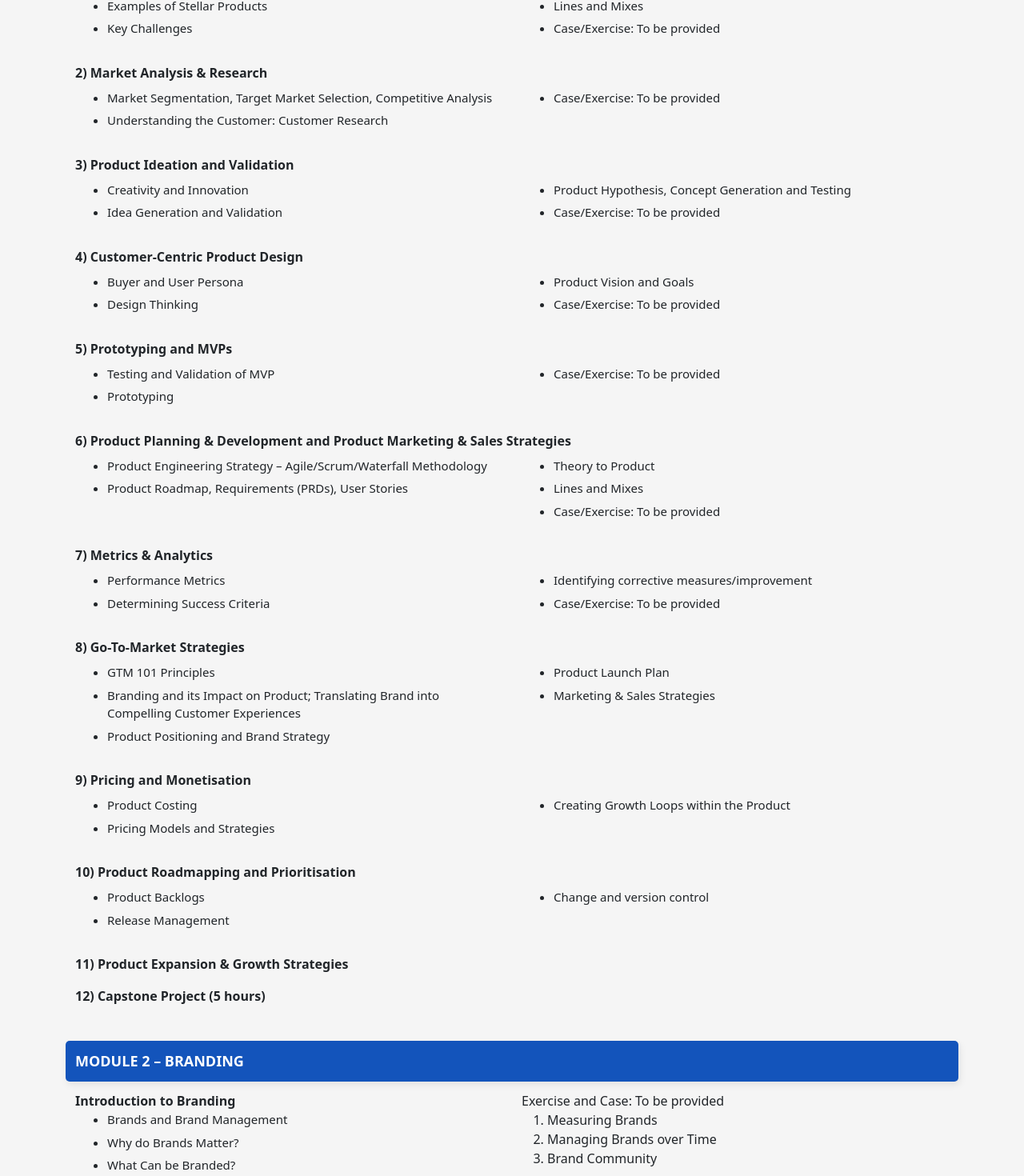
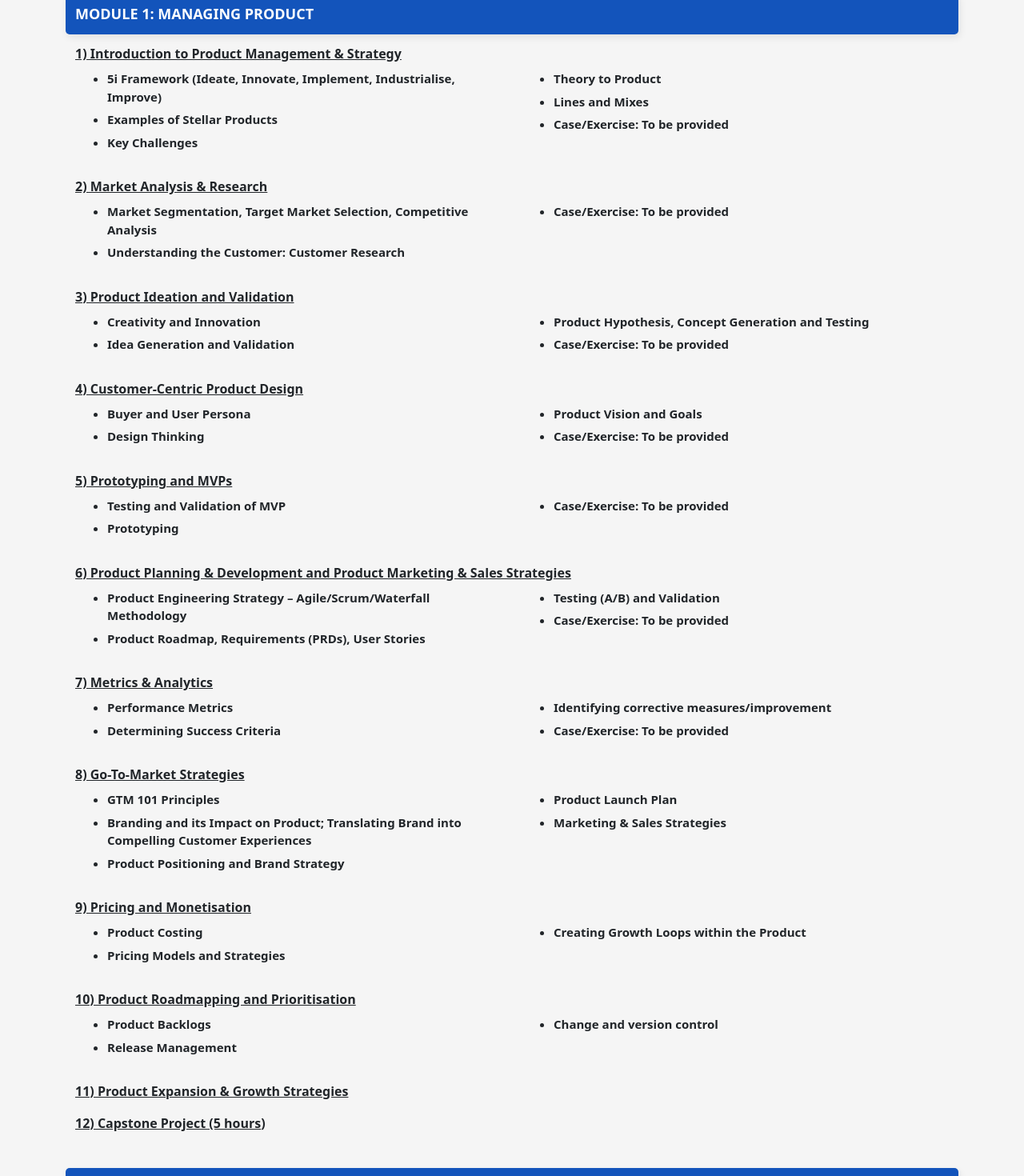
Before and after one commit to KaneDenzil/IIM-Kashipur, a React (Create React App) app: page / in a window 1280 px wide. Shown: the part 1168-2638 px from the top of the page at 80% size. Built offline with nearby package versions, Linux system fonts and the light colour scheme.

Commit message:
Modified the current modules as per the requirements and added new fields

```diff
--- a/src/components/progContent.jsx
+++ b/src/components/progContent.jsx
@@ -11,169 +11,168 @@ const ProgContent = () =>
                 <div className="content_txt">
 
                         <div className="row mx-0 mb-3">
-                            <div className="col-12"><p className="mb-2"><strong>1) Introduction to Product Management & Strategy</strong></p></div>
+                            <div className="col-12"><p className="mb-2"><strong><u>1) Introduction to Product Management & Strategy</u></strong></p></div>
                             <div className="col-md-6 col-sm-12">
                                 <ul className="pl-3">
-                                    <li>5i Framework (Ideate, Innovate, Implement, Industrialise, Improve)</li>
-                                    <li>Examples of Stellar Products </li>
-                                    <li>Key Challenges</li>
+                                    <li><b>5i Framework (Ideate, Innovate, Implement, Industrialise, Improve)</b></li>
+                                    <li><b>Examples of Stellar Products </b></li>
+                                    <li><b>Key Challenges</b></li>
                                 </ul>
                             </div>
                             <div className="col-md-6 col-sm-12">
                                 <ul className="pl-3">
-                                    <li>Theory to Product</li>
-                                    <li>Lines and Mixes</li>
-                                    <li>Case/Exercise: To be provided</li>
+                                    <li><b>Theory to Product</b></li>
+                                    <li><b>Lines and Mixes</b></li>
+                                    <li><b>Case/Exercise: To be provided</b></li>
                                 </ul>
                             </div>
                         </div>
 
                         <div className="row mx-0 mb-3">
-                            <div className="col-12"><p className="mb-2"><strong>2) Market Analysis & Research</strong></p></div>
+                            <div className="col-12"><p className="mb-2"><strong><u>2) Market Analysis & Research</u></strong></p></div>
                             <div className="col-md-6 col-sm-12">
                                 <ul className="pl-3">
-                                    <li>Market Segmentation, Target Market Selection, Competitive Analysis </li>
-                                    <li>Understanding the Customer: Customer Research</li>
+                                    <li><b>Market Segmentation, Target Market Selection, Competitive Analysis</b> </li>
+                                    <li><b>Understanding the Customer: Customer Research</b></li>
                                 </ul>
                             </div>
                             <div className="col-md-6 col-sm-12">
                                 <ul className="pl-3">
-                                    <li>Case/Exercise: To be provided</li>
+                                    <li><b>Case/Exercise: To be provided</b></li>
                                 </ul>
                             </div>
                         </div>
 
                         <div className="row mx-0 mb-3">
-                            <div className="col-12"><p className="mb-2"><strong>3) Product Ideation and Validation</strong></p></div>
+                            <div className="col-12"><p className="mb-2"><strong><u>3) Product Ideation and Validation</u></strong></p></div>
                             <div className="col-md-6 col-sm-12">
                                 <ul className="pl-3">
-                                    <li>Creativity and Innovation </li>
-                                    <li>Idea Generation and Validation</li>
+                                    <li><b>Creativity and Innovation</b> </li>
+                                    <li><b>Idea Generation and Validation</b></li>
                                 </ul>
                             </div>
                             <div className="col-md-6 col-sm-12">
                                 <ul className="pl-3">
-                                    <li>Product Hypothesis, Concept Generation and Testing </li>
-                                    <li>Case/Exercise: To be provided</li>
+                                    <li><b>Product Hypothesis, Concept Generation and Testing</b> </li>
+                                    <li><b>Case/Exercise: To be provided</b></li>
                                 </ul>
                             </div>
                         </div>
 
                         <div className="row mx-0 mb-3">
-                            <div className="col-12"><p className="mb-2"><strong>4) Customer-Centric Product Design</strong></p></div>
+                            <div className="col-12"><p className="mb-2"><strong><u>4) Customer-Centric Product Design</u></strong></p></div>
                             <div className="col-md-6 col-sm-12">
                                 <ul className="pl-3">
-                                    <li>Buyer and User Persona</li>
-                                    <li>Design Thinking</li>
+                                    <li><b>Buyer and User Persona</b></li>
+                                    <li><b>Design Thinking</b></li>
                                 </ul>
                             </div>
                             <div className="col-md-6 col-sm-12">
                                 <ul className="pl-3">
-                                    <li>Product Vision and Goals</li>
-                                    <li>Case/Exercise: To be provided</li>
+                                    <li><b>Product Vision and Goals</b></li>
+                                    <li><b>Case/Exercise: To be provided</b></li>
                                 </ul>
                             </div>
                         </div>
 
                         <div className="row mx-0 mb-3">
-                            <div className="col-12"><p className="mb-2"><strong>5) Prototyping and MVPs</strong></p></div>
+                            <div className="col-12"><p className="mb-2"><strong><u>5) Prototyping and MVPs</u></strong></p></div>
                             <div className="col-md-6 col-sm-12">
                                 <ul className="pl-3">
-                                    <li>Testing and Validation of MVP </li>
-                                    <li>Prototyping</li>
+                                    <li><b>Testing and Validation of MVP</b> </li>
+                                    <li><b>Prototyping</b></li>
                                 </ul>
                             </div>
                             <div className="col-md-6 col-sm-12">
                                 <ul className="pl-3">
-                                    <li>Case/Exercise: To be provided</li>
+                                    <li><b>Case/Exercise: To be provided</b></li>
                                 </ul>
                             </div>
                         </div>
 
                         <div className="row mx-0 mb-3">
-                            <div className="col-12"><p className="mb-2"><strong>6) Product Planning & Development and Product Marketing & Sales Strategies</strong></p></div>
+                            <div className="col-12"><p className="mb-2"><strong><u>6) Product Planning & Development and Product Marketing & Sales Strategies</u></strong></p></div>
                             <div className="col-md-6 col-sm-12">
                                 <ul className="pl-3">
-                                    <li>Product Engineering Strategy – Agile/Scrum/Waterfall Methodology</li>
-                                    <li>Product Roadmap, Requirements (PRDs), User Stories</li>
+                                    <li><b>Product Engineering Strategy – Agile/Scrum/Waterfall Methodology</b></li>
+                                    <li><b>Product Roadmap, Requirements (PRDs), User Stories</b></li>
                                 </ul>
                             </div>
                             <div className="col-md-6 col-sm-12">
                                 <ul className="pl-3">
-                                    <li>Theory to Product</li>
-                                    <li>Lines and Mixes</li>
-                                    <li>Case/Exercise: To be provided</li>
+                                    <li><b>Testing (A/B) and Validation</b></li>
+                                    <li><b>Case/Exercise: To be provided</b></li>
                                 </ul>
                             </div>
                         </div>
 
                         <div className="row mx-0 mb-3">
-                            <div className="col-12"><p className="mb-2"><strong>7) Metrics & Analytics </strong></p></div>
+                            <div className="col-12"><p className="mb-2"><strong><u>7) Metrics & Analytics </u></strong></p></div>
                             <div className="col-md-6 col-sm-12">
                                 <ul className="pl-3">
-                                    <li>Performance Metrics </li>
-                                    <li>Determining Success Criteria</li>
+                                    <li><b>Performance Metrics</b></li>
+                                    <li><b>Determining Success Criteria</b></li>
                                 </ul>
                             </div>
                             <div className="col-md-6 col-sm-12">
                                 <ul className="pl-3">
-                                    <li>Identifying corrective measures/improvement</li>
-                                    <li>Case/Exercise: To be provided</li>
+                                    <li><b>Identifying corrective measures/improvement</b></li>
+                                    <li><b>Case/Exercise: To be provided</b></li>
                                 </ul>
                             </div>
                         </div>
 
                         <div className="row mx-0 mb-3">
-                            <div className="col-12"><p className="mb-2"><strong>8) Go-To-Market Strategies</strong></p></div>
+                            <div className="col-12"><p className="mb-2"><strong><u>8) Go-To-Market Strategies</u></strong></p></div>
                             <div className="col-md-6 col-sm-12">
                                 <ul className="pl-3">
-                                    <li>GTM 101 Principles </li>
-                                    <li>Branding and its Impact on Product; Translating Brand into Compelling Customer Experiences</li>
-                                    <li>Product Positioning and Brand Strategy</li>
+                                    <li><b>GTM 101 Principles </b></li>
+                                    <li><b>Branding and its Impact on Product; Translating Brand into Compelling Customer Experiences</b></li>
+                                    <li><b>Product Positioning and Brand Strategy</b></li>
                                 </ul>
                             </div>
                             <div className="col-md-6 col-sm-12">
                                 <ul className="pl-3">
-                                    <li>Product Launch Plan </li>
-                                    <li>Marketing & Sales Strategies</li>
+                                    <li><b>Product Launch Plan</b></li>
+                                    <li><b>Marketing & Sales Strategies</b></li>
                                 </ul>
                             </div>
                         </div>
 
                         <div className="row mx-0 mb-3">
-                            <div className="col-12"><p className="mb-2"><strong>9) Pricing and Monetisation </strong></p></div>
+                            <div className="col-12"><p className="mb-2"><strong><u>9) Pricing and Monetisation</u> </strong></p></div>
                             <div className="col-md-6 col-sm-12">
                                 <ul className="pl-3">
-                                    <li>Product Costing </li>
-                                    <li>Pricing Models and Strategies</li>
+                                    <li><b>Product Costing</b> </li>
+                                    <li><b>Pricing Models and Strategies</b></li>
                                 </ul>
                             </div>
                             <div className="col-md-6 col-sm-12">
                                 <ul className="pl-3">
-                                    <li>Creating Growth Loops within the Product</li>
+                                    <li><b>Creating Growth Loops within the Product</b></li>
                                 </ul>
                             </div>
                         </div>
 
                         <div className="row mx-0 mb-3">
-                            <div className="col-12"><p className="mb-2"><strong>10) Product Roadmapping and Prioritisation</strong></p></div>
+                            <div className="col-12"><p className="mb-2"><strong><u>10) Product Roadmapping and Prioritisation</u></strong></p></div>
                             <div className="col-md-6 col-sm-12">
                                 <ul className="pl-3">
-                                    <li>Product Backlogs</li>
-                                    <li>Release Management</li>
+                                    <li><b>Product Backlogs</b></li>
+                                    <li><b>Release Management</b></li>
                                 </ul>
                             </div>
                             <div className="col-md-6 col-sm-12">
                                 <ul className="pl-3">
-                                    <li>Change and version control</li>
+                                    <li><b>Change and version control</b></li>
                                 </ul>
                             </div>
                         </div>
 
                         <div className="row mx-0 mb-3">
                             <div className="col-12">
-                                <p><strong>11) Product Expansion & Growth Strategies</strong></p>
-                                <p><strong>12) Capstone Project (5 hours)</strong></p>
+                                <p><strong><u>11) Product Expansion & Growth Strategies</u></strong></p>
+                                <p><strong><u>12) Capstone Project (5 hours</u>)</strong></p>
                             </div>
                         </div>
 
@@ -183,34 +182,34 @@ const ProgContent = () =>
                 <div className="content_txt">
                     <div className="row mx-0 mb-3">
                             <div className="col-md-6 col-sm-12">
-                                <strong>Introduction to Branding</strong> <br />
+                                <strong><u>Introduction to Branding</u></strong> <br />
                                 <ul className="pl-3">
-                                    <li>Brands and Brand Management </li>
-                                    <li>Why do Brands Matter? </li>
-                                    <li>What Can be Branded?</li>
+                                     <li><b>Brands and Brand Management </b></li>
+                                    <li><b>Why do Brands Matter?</b> </li>
+                                    <li><b>What Can be Branded?</b></li>
                                 </ul>
                             </div>
                             <div className="col-md-6 col-sm-12">
-                                Exercise and Case: To be provided
+                                <b><u>Exercise and Case: To be provided</u></b>
                                 <ol className="pl-3">
-                                    <li>Measuring Brands</li>
-                                    <li>Managing Brands over Time</li>
-                                    <li>Brand Community</li>
+                                    <li><b>Measuring Brands</b></li>
+                                    <li><b>Managing Brands over Time</b></li>
+                                    <li><b>Brand Community</b></li>
                                 </ol>
                             </div>
                             <div className="col-md-6 col-sm-12">
-                                Exercise and Case: To be discussed
+                                <b><u>Exercise and Case: To be discussed</u></b>
                                 <ol className="pl-3">
-                                    <li>Developing a Brand Strategy </li>
-                                    <li>Brand Loyalty and Brand Positioning</li>
+                                    <li><b>Developing a Brand Strategy </b></li>
+                                    <li><b>Brand Loyalty and Brand Positioning</b></li>
                                 </ol>
                             </div>
                             <div className="col-md-6 col-sm-12">
-                                Exercises to be Provided (IMC: I)
+                               <b><u> Exercises to be Provided (IMC: I)</u></b>
                                 <ol className="pl-3">
-                                    <li>Branding and new media environment</li>
-                                    <li>The new media environment</li>
-                                    <li>Role of multiple communication</li>
+                                    <li><b>Branding and new media environment</b></li>
+                                    <li><b>The new media environment</b></li>
+                                    <li><b>Role of multiple communication</b></li>
                                 </ol>
                             </div>
                     </div>
@@ -218,17 +217,45 @@ const ProgContent = () =>
                                 <div className="col-12"><strong>Branding and Pricing-1</strong></div>
                                 <div className="col-md-6 col-sm-12">
                                     <ul className="pl-3">
-                                        <li>Types and Role of Pricing in Building Types of Brands</li>
+                                        <li><b>Types and Role of Pricing in Building Types of Brands</b></li>
                                     </ul>
                                 </div>
                             </div>
 
-                    <div className="row mx-0 mb-3">
+                            <div className="row mx-0 mb-2">
                         <div className="col-12">
-                            <p> <strong>Branding in the Digital Era: Social Media and Branding <br /> Branding and Internationalisation <br /> Brand Simulation </strong> (5 hours) <br /> <strong> Course Workshop and Evaluation </strong> (5 hours)</p>
+                            <p> <b> <u>Branding in the Digital Era: Social Media and Branding</u> <br/> <u>Branding and Internationalisation</u> <br/> <u> Brand Simulation (5 hours)</u> <br/><u> Course Workshop and Evaluation (5 hours)</u></b></p>
                         </div>
                     </div>
+                    <div className="row mx-0 mb-8">
+                           <p> <div className="col-12"><strong>How You Will Benefit:</strong></div></p>
+                           <div className="col-md-6 col-sm-12"></div>
+                         <p><li>Understand key concepts relating to product management and branding. By pursuing product management from IIM Kashipur, you can gain cross functional knowledge. Understand concepts New Product Development, Go-to-Market Strategies, Brand Building etc.</li>
+                            <li>Understanding and measuring the financial impact of NPD and Branding.</li>
+                            <li>Understanding and implementing strategies like Product Line Analysis, Extensions, Brand Lifecycle Management etc.</li>
+                            <li>Acquire contemporary skillsets like 5i Framework, Design Thinking, Metrics & Analytics etc by pursuing this iim product management certification</li>
+                            <li>Leverage programme knowledge and competencies to navigate volatile market conditions through this product management iim programme.</li>
+                            <li>Leverage branding for product marketing in current market conditions. ECPPBM is among the best product management courses IIM Kashipur has to offer.</li></p>
 
+                    <div className="row mx- -3 mb-8">
+                    <p> <div className="col-12"><strong>Pedagogy:</strong></div></p>
+                         <p>The teaching approach will be highly interactive and leverage technology and deploy diverse pedagogical tools and techniques, including:</p>
+                       <p> <li>Live online instructor-led sessions</li>
+                        <li>Activities (case studies, assignments and assessments)</li>
+                        <li>Practical hands-on learning</li>
+                        <li> Projects</li>
+                        <li> Simulations</li>
+                        <li>Term Papers</li>
+                        <li> Quizzes</li></p>
+                        </div>
+
+                     <div className="row mx- -3 mb-8">
+                   <p> <div className="col-12"><strong>Program Delivery:</strong></div></p>
+                    <li>Sessions will be conducted via a state-of-the-art Interactive Learning (IL) platform and delivered in Direct-to-Device (D2D) mode that can be accessed by learners on their Desktop, Laptop, Tablet, or Smartphone.</li>
+                    <li>Participants will be provided reading materials etc., for each course</li>
+                    <li>Participants may also interact with the concerned faculty through e-mails/chat mode.</li>
+                     </div>
+                </div>
                 </div>
 
             </div>
```
Also changed, not shown: src/App.js (+15 -7 lines).
